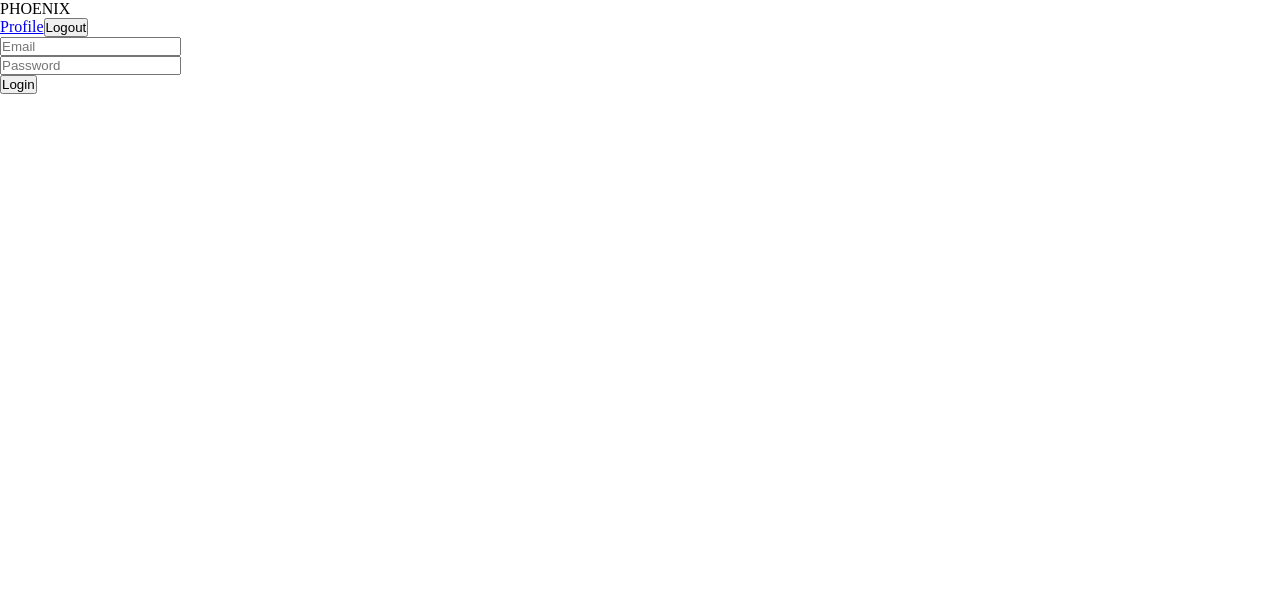
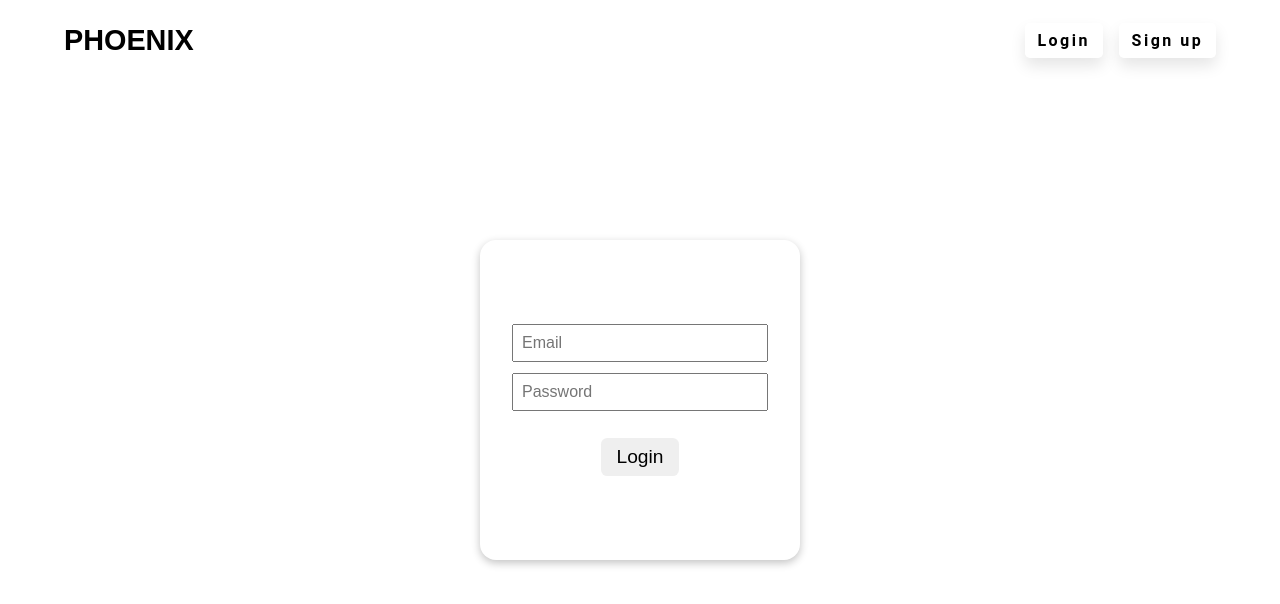
Before and after one commit to tarunfy/Social-media, a React (Create React App) app: page /login in a window 1280 px wide. Shown: the top 604 px of the page. Built offline with nearby package versions, Linux system fonts and the light colour scheme.

Commit message:
login page done

```diff
--- a/src/components/Navbar.jsx
+++ b/src/components/Navbar.jsx
@@ -2,7 +2,7 @@ import React, { useState } from "react";
 import { Link } from "react-router-dom";
 
 const Navbar = () => {
-  const [user, setUser] = useState(true);
+  const [user, setUser] = useState(false);
 
   return (
     <div className="navbar-container">
@@ -20,7 +20,9 @@ const Navbar = () => {
             <Link to="/login" className="link">
               Login
             </Link>
-            <Link to="/signup">Sign up</Link>
+            <Link to="/signup" className="link">
+              Sign up
+            </Link>
           </>
         )}
       </div>
--- a/src/pages/Login.jsx
+++ b/src/pages/Login.jsx
@@ -11,26 +11,20 @@ const Login = () => {
 
   return (
     <div className="login-container">
-      <form className="login-form" onSubmit={handleSubmit}>
+      <form onSubmit={handleSubmit}>
         <div className="input-container">
-          <div>
           <input
             type="email"
-              className="email-input"
             placeholder="Email"
             onChange={(e) => setEmail(e.target.value)}
             value={email}
           />
-          </div>
-          <div>
           <input
             type="password"
-              className="password-input"
             placeholder="Password"
             onChange={(e) => setPassword(e.target.value)}
             value={password}
           />
-          </div>
         </div>
         <button type="submit" className="login-btn btn">
           Login
--- a/src/styles/_login.scss
+++ b/src/styles/_login.scss
@@ -0,0 +1,43 @@
+.login-container {
+  display: flex;
+  justify-content: center;
+  align-items: center;
+  height: 100vh;
+  font-family: "Poppins", sans-serif;
+  width: 100%;
+  form {
+    box-shadow: rgba(0, 0, 0, 0.24) 0px 3px 8px;
+    border-radius: 1rem;
+    height: 20rem;
+    width: 20rem;
+    padding: 2rem;
+    display: flex;
+    justify-content: center;
+    flex-direction: column;
+    align-items: center;
+    .input-container {
+      margin-bottom: 1rem;
+      text-align: center;
+      input {
+        margin-bottom: 0.7rem;
+        padding: 0.5rem;
+        font-size: 1rem;
+        outline: none;
+        width: 100%;
+      }
+    }
+    button {
+      padding: 0.5rem 1rem;
+      border: none;
+      border-radius: 0.4rem;
+      font-size: 1.2rem;
+      cursor: pointer;
+      transition: all 0.2s ease-in-out 0s;
+      &:hover {
+        box-shadow: 0px 15px 20px $btn;
+        color: white;
+        background-color: $primary;
+      }
+    }
+  }
+}
--- a/src/styles/_navbar.scss
+++ b/src/styles/_navbar.scss
@@ -0,0 +1,36 @@
+.navbar-container {
+  display: flex;
+  justify-content: space-between;
+  align-items: center;
+  padding: 1.5rem 4rem;
+  position: fixed;
+  top: 0;
+  left: 0;
+  width: 100%;
+  background-color: white;
+  font-family: sans-serif;
+  .logo {
+    font-weight: bolder;
+    font-size: 1.8rem;
+  }
+  .link {
+    text-decoration: none;
+    font-size: 1rem;
+    font-weight: 600;
+    margin-left: 1rem;
+    padding: 0.5rem 0.8rem;
+    font-family: "Roboto", sans-serif;
+    letter-spacing: 2.5px;
+    color: #000;
+    border: none;
+    border-radius: 0.3rem;
+    box-shadow: 0px 8px 15px rgba(0, 0, 0, 0.1);
+    transition: all 0.3s ease 0s;
+    &:hover {
+      background-color: $primary;
+      box-shadow: 0px 15px 20px $btn;
+      color: #fff;
+      transform: translateY(-7px);
+    }
+  }
+}
--- a/src/styles/_variables.scss
+++ b/src/styles/_variables.scss
@@ -0,0 +1,3 @@
+$primary: rgb(46, 229, 157);
+
+$btn: rgba(46, 229, 157, 0.4);
--- a/src/styles/global.css
+++ b/src/styles/global.css
@@ -1,3 +1,120 @@
+.login-container {
+  display: -webkit-box;
+  display: -ms-flexbox;
+  display: flex;
+  -webkit-box-pack: center;
+      -ms-flex-pack: center;
+          justify-content: center;
+  -webkit-box-align: center;
+      -ms-flex-align: center;
+          align-items: center;
+  height: 100vh;
+  font-family: "Poppins", sans-serif;
+  width: 100%;
+}
+
+.login-container form {
+  -webkit-box-shadow: rgba(0, 0, 0, 0.24) 0px 3px 8px;
+          box-shadow: rgba(0, 0, 0, 0.24) 0px 3px 8px;
+  border-radius: 1rem;
+  height: 20rem;
+  width: 20rem;
+  padding: 2rem;
+  display: -webkit-box;
+  display: -ms-flexbox;
+  display: flex;
+  -webkit-box-pack: center;
+      -ms-flex-pack: center;
+          justify-content: center;
+  -webkit-box-orient: vertical;
+  -webkit-box-direction: normal;
+      -ms-flex-direction: column;
+          flex-direction: column;
+  -webkit-box-align: center;
+      -ms-flex-align: center;
+          align-items: center;
+}
+
+.login-container form .input-container {
+  margin-bottom: 1rem;
+  text-align: center;
+}
+
+.login-container form .input-container input {
+  margin-bottom: 0.7rem;
+  padding: 0.5rem;
+  font-size: 1rem;
+  outline: none;
+  width: 100%;
+}
+
+.login-container form button {
+  padding: 0.5rem 1rem;
+  border: none;
+  border-radius: 0.4rem;
+  font-size: 1.2rem;
+  cursor: pointer;
+  -webkit-transition: all 0.2s ease-in-out 0s;
+  transition: all 0.2s ease-in-out 0s;
+}
+
+.login-container form button:hover {
+  -webkit-box-shadow: 0px 15px 20px rgba(46, 229, 157, 0.4);
+          box-shadow: 0px 15px 20px rgba(46, 229, 157, 0.4);
+  color: white;
+  background-color: #2ee59d;
+}
+
+.navbar-container {
+  display: -webkit-box;
+  display: -ms-flexbox;
+  display: flex;
+  -webkit-box-pack: justify;
+      -ms-flex-pack: justify;
+          justify-content: space-between;
+  -webkit-box-align: center;
+      -ms-flex-align: center;
+          align-items: center;
+  padding: 1.5rem 4rem;
+  position: fixed;
+  top: 0;
+  left: 0;
+  width: 100%;
+  background-color: white;
+  font-family: sans-serif;
+}
+
+.navbar-container .logo {
+  font-weight: bolder;
+  font-size: 1.8rem;
+}
+
+.navbar-container .link {
+  text-decoration: none;
+  font-size: 1rem;
+  font-weight: 600;
+  margin-left: 1rem;
+  padding: 0.5rem 0.8rem;
+  font-family: "Roboto", sans-serif;
+  letter-spacing: 2.5px;
+  color: #000;
+  border: none;
+  border-radius: 0.3rem;
+  -webkit-box-shadow: 0px 8px 15px rgba(0, 0, 0, 0.1);
+          box-shadow: 0px 8px 15px rgba(0, 0, 0, 0.1);
+  -webkit-transition: all 0.3s ease 0s;
+  transition: all 0.3s ease 0s;
+}
+
+.navbar-container .link:hover {
+  background-color: #2ee59d;
+  -webkit-box-shadow: 0px 15px 20px rgba(46, 229, 157, 0.4);
+          box-shadow: 0px 15px 20px rgba(46, 229, 157, 0.4);
+  color: #fff;
+  -webkit-transform: translateY(-7px);
+          transform: translateY(-7px);
+}
+
 * {
   margin: 0;
   padding: 0;
```
Also changed, not shown: 1 other file (tests, documents, lock files or other folders). Lines whose indentation alone changed are shown as unchanged.
